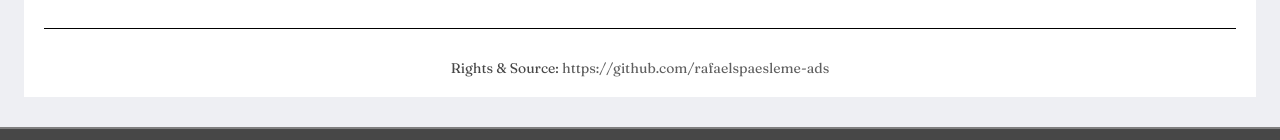
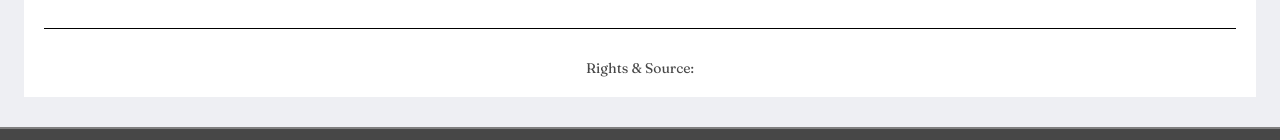
Before and after one commit to rafaelspaesleme-ads/news-time-uol, a React (Create React App) app: page / in a window 1280 px wide. Shown: the part 429-569 px from the top of the page. Built offline with nearby package versions, Linux system fonts and the light colour scheme; no server answers.

Commit message:
refactor: refatoração das props defaults de container home

```diff
--- a/src/containers/container-home/index.jsx
+++ b/src/containers/container-home/index.jsx
@@ -93,7 +93,7 @@ ContainerHome.propTypes = {
 };
 
 ContainerHome.defaultProps = {
-    copyright: 'https://github.com/rafaelspaesleme-ads',
+    copyright: '',
     typePrincipal: 'tech',
     dailies: [],
     politics: [],
--- a/src/containers/container-home/list-secondary/index.jsx
+++ b/src/containers/container-home/list-secondary/index.jsx
@@ -82,7 +82,7 @@ ListSecondaryHome.propTypes = {
 ListSecondaryHome.defaultProps = {
     icon: <BlurOnIcon/>,
     list: [],
-    title: 'Sem titulo',
+    title: 'Untitled',
     multipleList: false
 };
 
```
